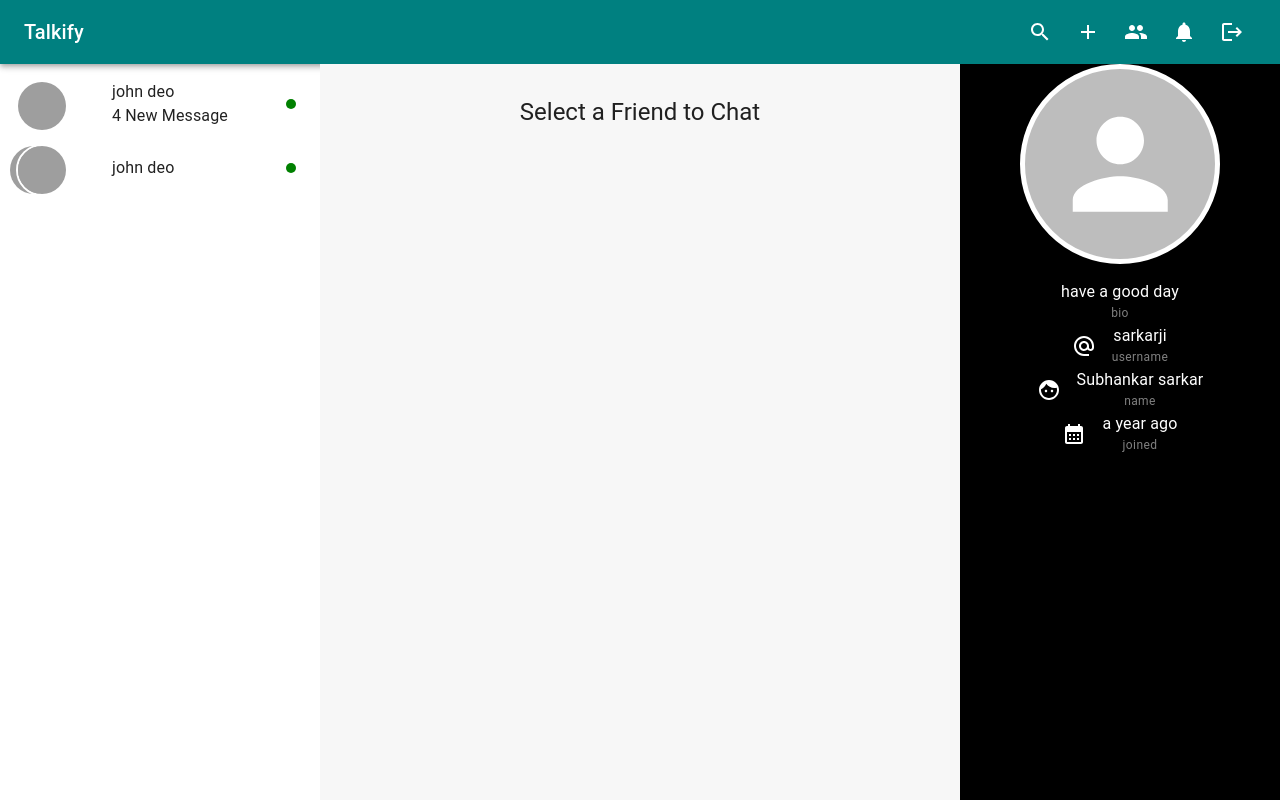
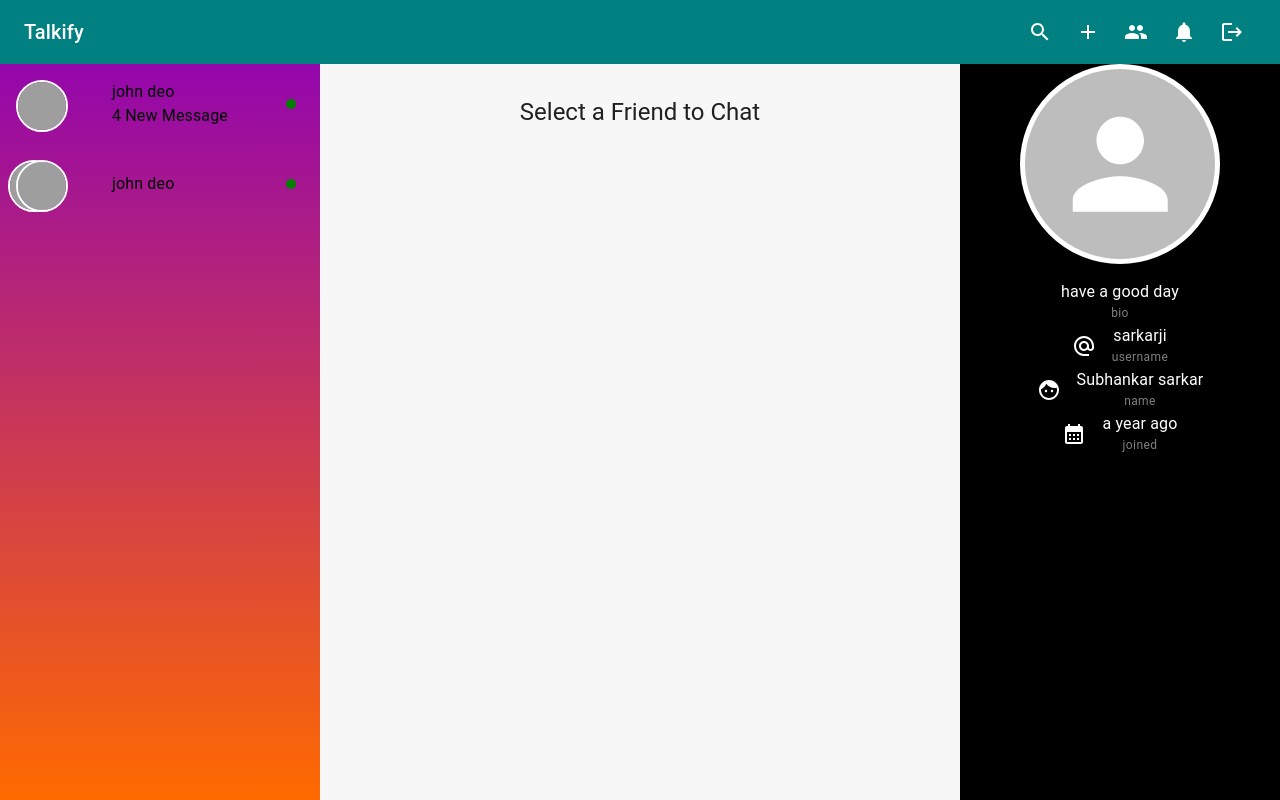
Before and after one commit to sarkarsubho/Talkify-app, a React (Vite) app in the folder client/: page / in a window 1280 px wide. Built offline with nearby package versions, Linux system fonts and the light colour scheme; grey boxes are pictures that could not be loaded.

Commit message:
ui complete

```diff
--- a/client/src/components/AllRoutes.jsx
+++ b/client/src/components/AllRoutes.jsx
@@ -29,9 +29,9 @@ export const AllRoutes = () => {
           <Route element={<ProtectRoute user={true}></ProtectRoute>}>
             {" "}
             <Route path="/" element={<Home />} />
-            <Route path="/chat/:chatId" element={<Chat />} />
             <Route path="/groups" element={<Groups />} />
           </Route>
+          <Route path="/chat/:chatId" element={<Chat />} />
           {/* if already loged in should not able to visit login again  */}
           <Route
             path="/login"
--- a/client/src/components/Layout/AppLayout.jsx
+++ b/client/src/components/Layout/AppLayout.jsx
@@ -1,11 +1,11 @@
+import { Grid } from "@mui/material";
 import React from "react";
+import { useLocation, useParams } from "react-router-dom";
+import { sampleChats } from "../../constants/sampleData";
+import Title from "../shared/Title";
+import ChatList from "../specific/ChatList";
+import Profile from "../specific/Profile";
 import Header from "./Header";
-import Title from "../shared/Title";
-import { Grid } from "@mui/material";
-import ChatList from "../specific/ChatList";
-import { sampleChats } from "../../constants/sampleData";
-import { useParams } from "react-router-dom";
-import Profile from "../specific/Profile";
 
 const AppLayout = () => (WrappedComponent) => {
   return (props) => {
@@ -15,6 +15,9 @@ const AppLayout = () => (WrappedComponent) => {
       e.preventDefault();
       console.log(e, _id, groupChat);
     };
+
+    const location =useLocation();
+    console.log(location);
 
     return (
       <div>
@@ -27,9 +30,8 @@ const AppLayout = () => (WrappedComponent) => {
             md={3}
             sx={{ display: { xs: "none", sm: "block" } }}
             height={"100%"}
-            padding={"0.5rem"}
+            // padding={"0.5rem"}
           >
-            {
             <ChatList
               chats={sampleChats}
               chatId={chatId}
@@ -41,7 +43,7 @@ const AppLayout = () => (WrappedComponent) => {
               ]}
               handleDeleteChat={handleDeleteChat}
             ></ChatList>
-            }
+
           </Grid>
           <Grid item xs={12} sm={8} md={5} lg={6} height={"100%"}>
             <WrappedComponent {...props}></WrappedComponent>
--- a/client/src/components/shared/ChatItem.jsx
+++ b/client/src/components/shared/ChatItem.jsx
@@ -1,9 +1,7 @@
-import { Avatar, Box, Stack, Typography } from "@mui/material";
+import { Box, Stack, Typography } from "@mui/material";
 import React, { memo } from "react";
 import { Link } from "../styles/StyledComponents";
-// import { Link } from "react-router-dom";
 import AvatarCard from "./AvatarCard";
-import { useNavigate } from "react-router-dom";
 
 const ChatItem = ({
   avatar = [],
@@ -16,27 +14,17 @@ const ChatItem = ({
   index = 0,
   handleDeleteChat,
 }) => {
-  const navigate = useNavigate();
-
-  const handleNavigate = () => {
-   console.log("Chat Item handleNAvigate");
-    navigate(`chat/${_id}`);
-  };
-  console.log("redirectID", _id);
+  // console.log("redirectID", _id);
   return (
-    <>
-      <Box
-        // to={`chat/${_id}`}
-        // target="_blank"
+    <Link
+      to={`../chat/${_id}`}
       sx={{
-          padding: "0",
+        padding: "0.5rem",
       }}
-
-        // replace={true}
-        onClick={handleNavigate}
-        onContextMenu={(e) =>{
+      onContextMenu={(e) => {
         console.log("context menu opened");
-          handleDeleteChat(e, _id, groupChat)}}
+        handleDeleteChat(e, _id, groupChat);
+      }}
     >
       <div
         style={{
@@ -44,8 +32,8 @@ const ChatItem = ({
           gap: "1rem",
           alignItems: "center",
           padding: ".5rem",
-            // backgroundColor: sameSender ? "teal" : "unset",
-            // color: sameSender ? "white" : "unset",
+          backgroundColor: sameSender ? "teal" : "unset",
+          color: sameSender ? "white" : "unset",
           position: "relative",
           borderRadius: "4px",
         }}
@@ -55,7 +43,7 @@ const ChatItem = ({
         <Stack>
           <Typography>{name}</Typography>
           {newMessageAlert && (
-              <Typography> {newMessageAlert.count} New Message</Typography>
+            <Typography> {newMessageAlert.count} New Message </Typography>
           )}
         </Stack>
 
@@ -74,8 +62,7 @@ const ChatItem = ({
           />
         )}
       </div>
-      </Box>
-    </>
+    </Link>
   );
 };
 
--- a/client/src/components/specific/ChatList.jsx
+++ b/client/src/components/specific/ChatList.jsx
@@ -1,34 +1,32 @@
 import { Stack } from "@mui/material";
 import React from "react";
+import { backgroundGradient } from "../../constants/color";
 import ChatItem from "../shared/ChatItem";
-import { backgroundGradient } from "../../constants/color";
-import { Link } from "react-router-dom";
 
 const ChatList = ({
   w = "100%",
   chats = [],
   chatId,
   onlineUsers = [],
-  newMessagesAlert = [
-    {
-      chatId: "1",
-      count: 0,
-    },
-  ],
+  newMessagesAlert = [],
   handleDeleteChat,
 }) => {
   return (
-    <Stack w={w} direction={"column"} overflow={"auto"} height={"100%"} sx={{
-      // backgroundImage:backgroundGradient
-    }}>
-      {
-       chats?.map((e, i) => {
+    <Stack
+      w={w}
+      direction={"column"}
+      overflow={"auto"}
+      height={"100%"}
+      margin={0}
+      sx={{
+        backgroundImage: backgroundGradient,
+      }}
+    >
+      {chats?.map((e, i) => {
         const { avatar, name, _id, groupChat, members } = e;
         const newMessageAlert = newMessagesAlert.find(
           ({ chatId }) => chatId === _id
         );
-
-        console.log(e);
         const isOnline = true;
         return (
           <ChatItem
--- a/client/src/main.jsx
+++ b/client/src/main.jsx
@@ -1,20 +1,17 @@
+import { CssBaseline } from "@mui/material";
 import React from "react";
 import ReactDOM from "react-dom/client";
+import { HelmetProvider } from "react-helmet-async";
 import { App } from "./App";
-import { CssBaseline } from "@mui/material";
-import { HelmetProvider } from "react-helmet-async";
-import { BrowserRouter } from "react-router-dom";
 
 ReactDOM.createRoot(document.getElementById("root")).render(
   <React.StrictMode>
     <HelmetProvider>
-      {/* <BrowserRouter> */}
-        <CssBaseline />
-        {/* using preventDefault on app context menu to prevent the right click behavior in the app  */}
-        <div onContextMenu={(e) => e.preventDefault()}>
-          <App />
-        </div>
-      {/* </BrowserRouter> */}
+      <CssBaseline />
+      {/* using preventDefault on app context menu to prevent the right click behavior in the app  */}
+      <div onContextMenu={(e) => e.preventDefault()}>
+        <App />
+      </div>
     </HelmetProvider>
   </React.StrictMode>
 );
```
Also changed, not shown: client/src/pages/Chat.jsx (+6 -6 lines). Lines whose indentation alone changed are shown as unchanged.
